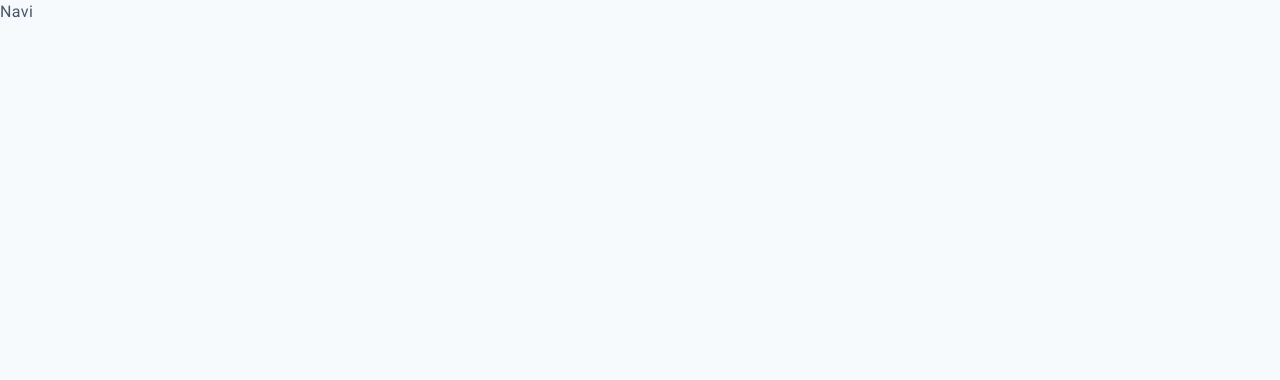
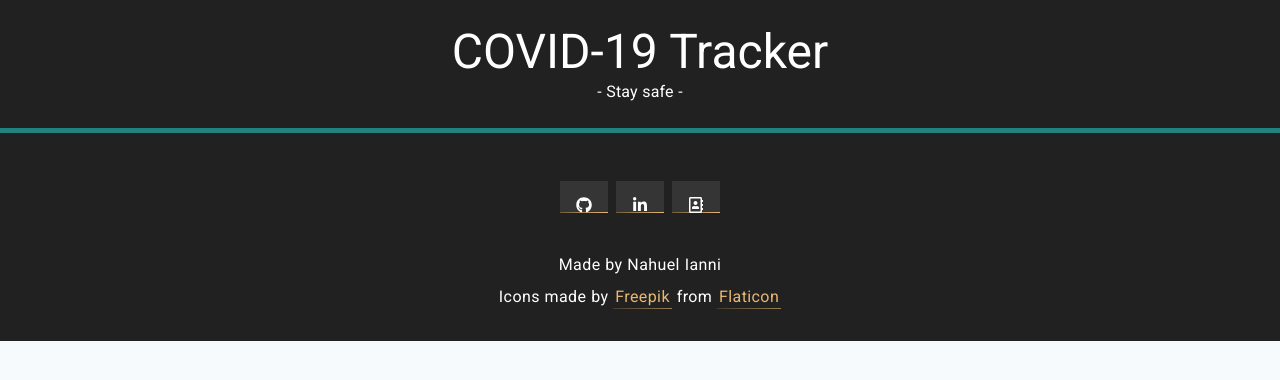
Before and after one commit to nahuel-ianni/covid-19-tracker, a React (Create React App) app in the folder src/: page / in a window 1280 px wide. Shown: the top 380 px of the page. Built offline with nearby package versions, Linux system fonts and the light colour scheme.

Commit message:
Added header and footer

```diff
--- a/src/src/containers/App/App.js
+++ b/src/src/containers/App/App.js
@@ -1,10 +1,25 @@
 import React, { Fragment } from 'react';
+
+import { SocialMediaLinks } from '../../components';
+
+import { Typography } from '@material-ui/core';
 
 class App extends React.Component {
     render() {
         return (
             <Fragment>
-				Navi
+                <header>
+                    <Typography component="h1" variant="h3">COVID-19 Tracker</Typography>
+                    <Typography component="p" variant="body1">- Stay safe -</Typography>
+                </header>
+
+
+                <footer>
+                    <SocialMediaLinks />
+
+                    <p>Made by Nahuel Ianni</p>
+                    <p>Icons made by <a className="link" href="https://www.flaticon.com/authors/freepik" title="Freepik">Freepik</a> from <a className="link" href="https://www.flaticon.com/" title="Flaticon">Flaticon</a></p>
+                </footer>
             </Fragment>
         )
     }
```
Lines whose indentation alone changed are shown as unchanged.
